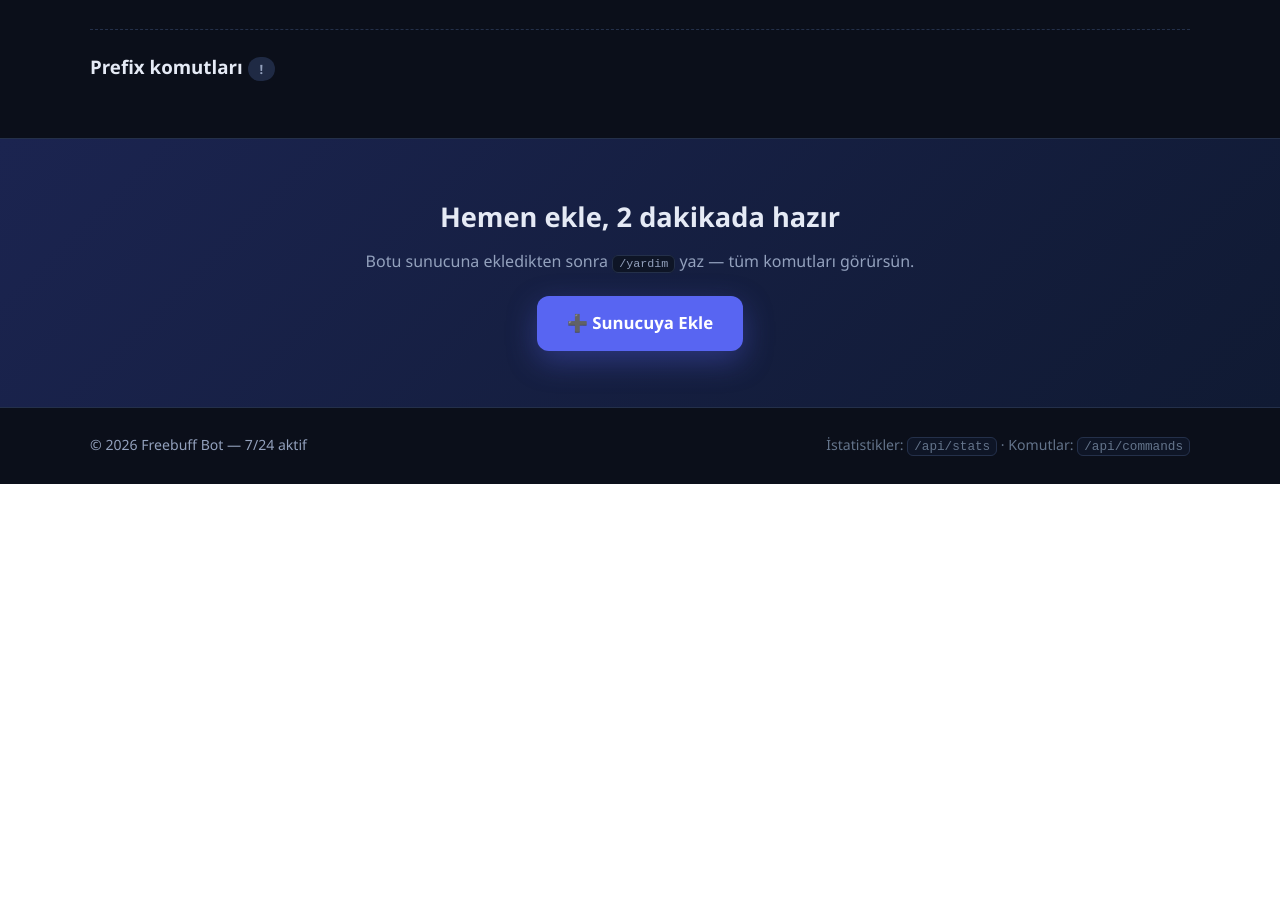
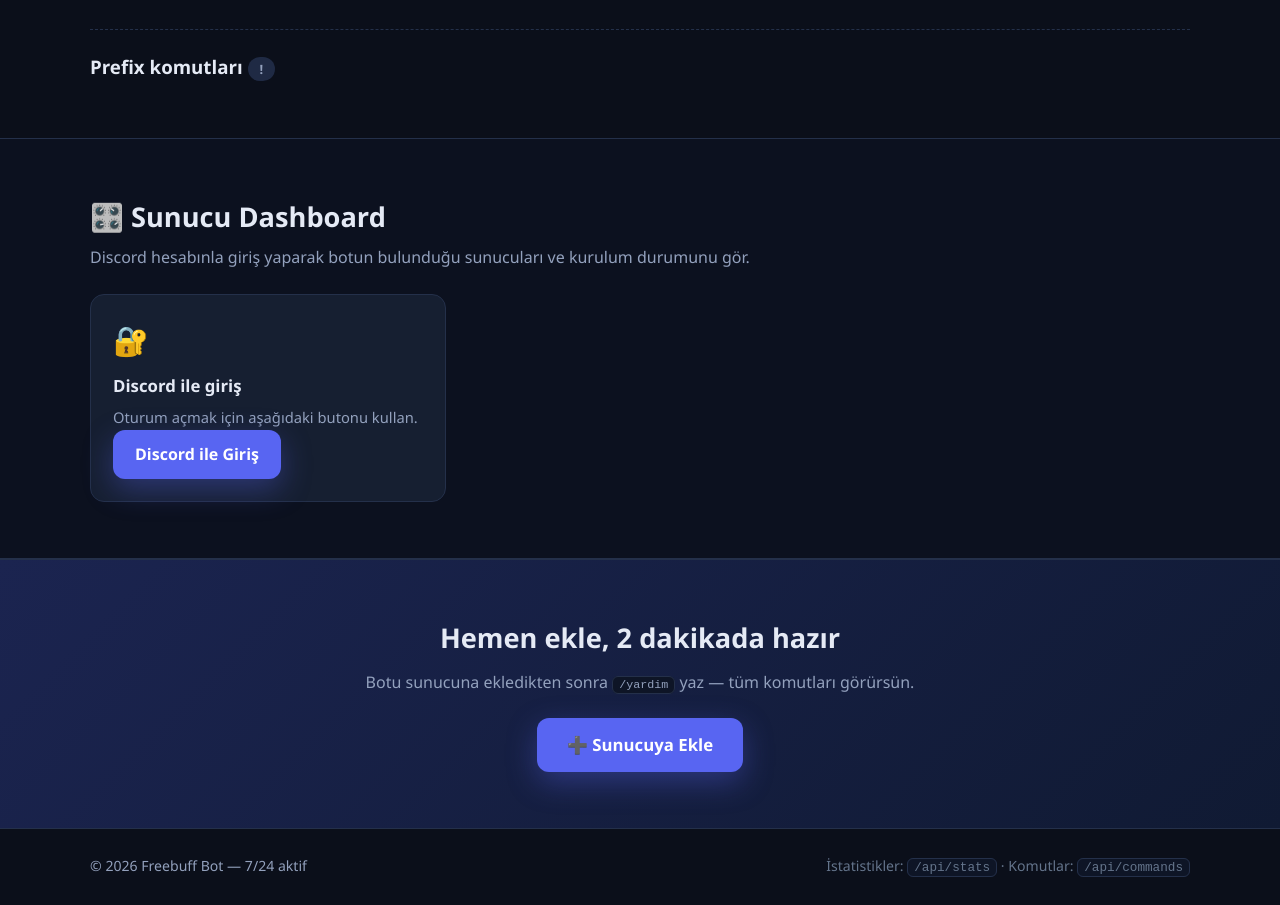
Before and after one commit to yusif0427/freebuff-bot, a website: page public/index.html in a window 1280 px wide. Shown: the part 1700-2605 px from the top of the page. Before the commit the page ends 2184 px from the top, so only its background shows below. Drawn offline with Linux system fonts and the light colour scheme; no server answers.

Commit message:
feat: add Discord dashboard login UI

```diff
--- a/public/index.html
+++ b/public/index.html
@@ -18,7 +18,7 @@
         <a href="#ozellikler">Özellikler</a>
         <a href="#istatistik">İstatistikler</a>
         <a href="#komutlar">Komutlar</a>
-        <a href="#davet" class="nav-cta">Sunucuya Ekle</a>
+        <a href="#dashboard" id="login-link" class="nav-cta">Discord ile Giriş</a>
       </nav>
     </div>
   </header>
@@ -89,6 +89,16 @@
     </div>
   </section>
 
+  <section id="dashboard" class="features dashboard-section">
+    <div class="container">
+      <h2>🎛️ Sunucu Dashboard</h2>
+      <p class="section-sub">Discord hesabınla giriş yaparak botun bulunduğu sunucuları ve kurulum durumunu gör.</p>
+      <div id="dashboard-card" class="feature-grid">
+        <div class="feature"><span>🔐</span><h3>Discord ile giriş</h3><p>Oturum açmak için aşağıdaki butonu kullan.</p><a class="btn btn-primary" href="/auth/discord">Discord ile Giriş</a></div>
+      </div>
+    </div>
+  </section>
+
   <section class="cta">
     <div class="container cta-inner">
       <h2>Hemen ekle, 2 dakikada hazır</h2>
```
